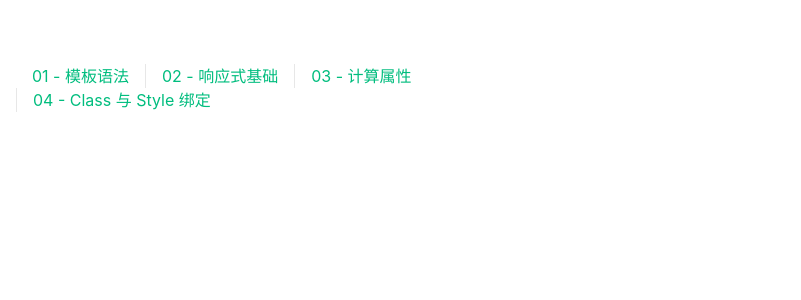
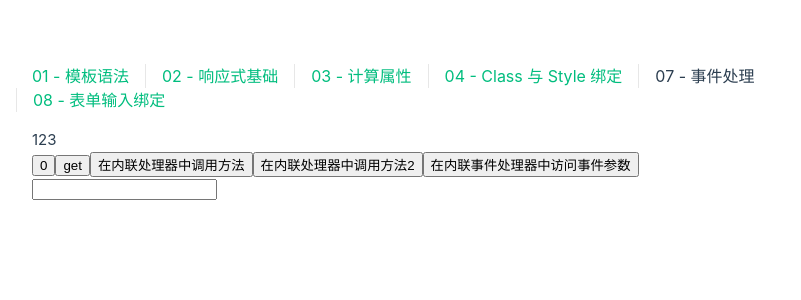
Before and after one commit to BK-725/vue3, a Vue app: page /event in a window 1280 px wide. Shown: the top 300 px of the page, without its empty margins (0-801 px from the left). Built offline with nearby package versions, Linux system fonts and the light colour scheme.

Commit message:
事件处理 && 表单输入绑定

```diff
--- a/src/App.vue
+++ b/src/App.vue
@@ -11,6 +11,8 @@
         <RouterLink to="/about">02 - 响应式基础</RouterLink>
         <RouterLink to="/count">03 - 计算属性</RouterLink>
         <RouterLink to="/style">04 - Class 与 Style 绑定</RouterLink>
+        <RouterLink to="/event">07 - 事件处理</RouterLink>
+        <RouterLink to="/enter">08 - 表单输入绑定</RouterLink>
       </nav>
     </div>
   </header>
--- a/src/router/index.js
+++ b/src/router/index.js
@@ -26,6 +26,16 @@
       path: '/style',
       name: 'style',
       component: () => import('../views/StyleView.vue')
+    },
+    {
+      path: '/event',
+      name: 'event',
+      component: () => import('../views/EventView.vue')
+    },
+    {
+      path: '/enter',
+      name: 'enter',
+      component: () => import('../views/EnterView.vue')
     }
   ]
 })
--- /dev/null
+++ b/src/views/EnterView.vue
@@ -0,0 +1,38 @@
+<script setup>
+  import { ref } from 'vue'
+
+  const message = ref('');
+
+  // 复选框
+  const checked = ref(false);
+</script>
+
+<template>
+  <div>
+    <!-- 表单中，需要将表单输入框内容同步给 js 中相应的变量。手动连接值绑定和更改事件监听器很麻烦 -->
+    <input
+      :value="text"
+      @input="event => text = event.target.value"
+    />
+
+    <!-- v-model 的用法 -->
+    <p>Message is: {{ message }}</p>
+    <input
+      v-model="message"
+      placeholder="edit me"
+    />
+
+    <!-- 复选框 -->
+    <input
+      type="checkbox"
+      id="checkbox"
+      v-model="checked"
+    />
+    <label for="checkbox">{{ checked }}</label>
+  </div>
+</template>
+
+<style scoped>
+
+
+</style>
--- /dev/null
+++ b/src/views/EventView.vue
@@ -0,0 +1,89 @@
+<script setup>
+  import { ref } from 'vue'
+
+  // 内联事件处理器
+  const count = ref(0);
+
+  function add () {
+    count.value++
+  }
+
+  // 方法事件处理器
+  const name = ref('vue');
+
+  function get (e) {
+    alert(`hello ${name.value}`)
+
+    if (e) {
+      alert(e.target.tagName)
+    }
+  }
+
+  // 在内联处理器中调用方法
+  function say (test) {
+    alert(test)
+  }
+
+  // 在内联事件处理器中访问事件参数
+  function sayNew (message, e) {
+    alert(message)
+    alert(e.target.tagName)
+  }
+
+  // 事件修饰符
+  // .stop：单击事件停止传递
+  // .prevent：提交不再重新加载页面
+  // .self：event.target 是元素本身时才会触发事件处理器
+  // .capture：添加事件监听器时，使用 `capture` 捕获模式
+  // .once：点击事件最多被触发一次
+  // .passive：滚动事件的默认行为 (scrolling) 将立即发生而非等待 `onScroll` 完成
+
+  // 按键修饰符
+  function submit() {
+    alert("提交")
+  }
+
+  // 常用按键别名
+  // .enter
+  // .tab
+  // .delete (捕获“Delete”和“Backspace”两个按键)
+  // .esc
+  // .space
+  // .up
+  // .down
+  // .left
+  // .right
+
+</script>
+
+<template>
+  <!--  监听事件 -->
+  <!-- 可以使用 v-on（@） 指令来监听 DOM 事件，并在事件触发时执行对应的 js 方法 -->
+  <div>123</div>
+
+  <!-- 内联事件处理器 -->
+  <button @click="add">{{ count }}</button>
+
+  <!-- 方法事件处理器 -->
+  <button @click="get">get</button>
+
+  <!-- 在内联处理器中调用方法 -->
+  <button @click="say('aaa')">在内联处理器中调用方法</button>
+  <button @click="say('bbb')">在内联处理器中调用方法2</button>
+
+  <!-- 在内联事件处理器中访问事件参数 -->
+  <button @click="sayNew('test', $event)">在内联事件处理器中访问事件参数</button>
+
+  <!-- 事件修饰符 -->
+  <div @click.stop="say"></div>
+  <!-- 还可以链式操作 -->
+  <div @click.stop.prevent="newSay"></div>
+
+  <!-- 按键修饰符 -->
+  <input @keyup.enter="submit" />
+</template>
+
+<style scoped>
+
+
+</style>
```
